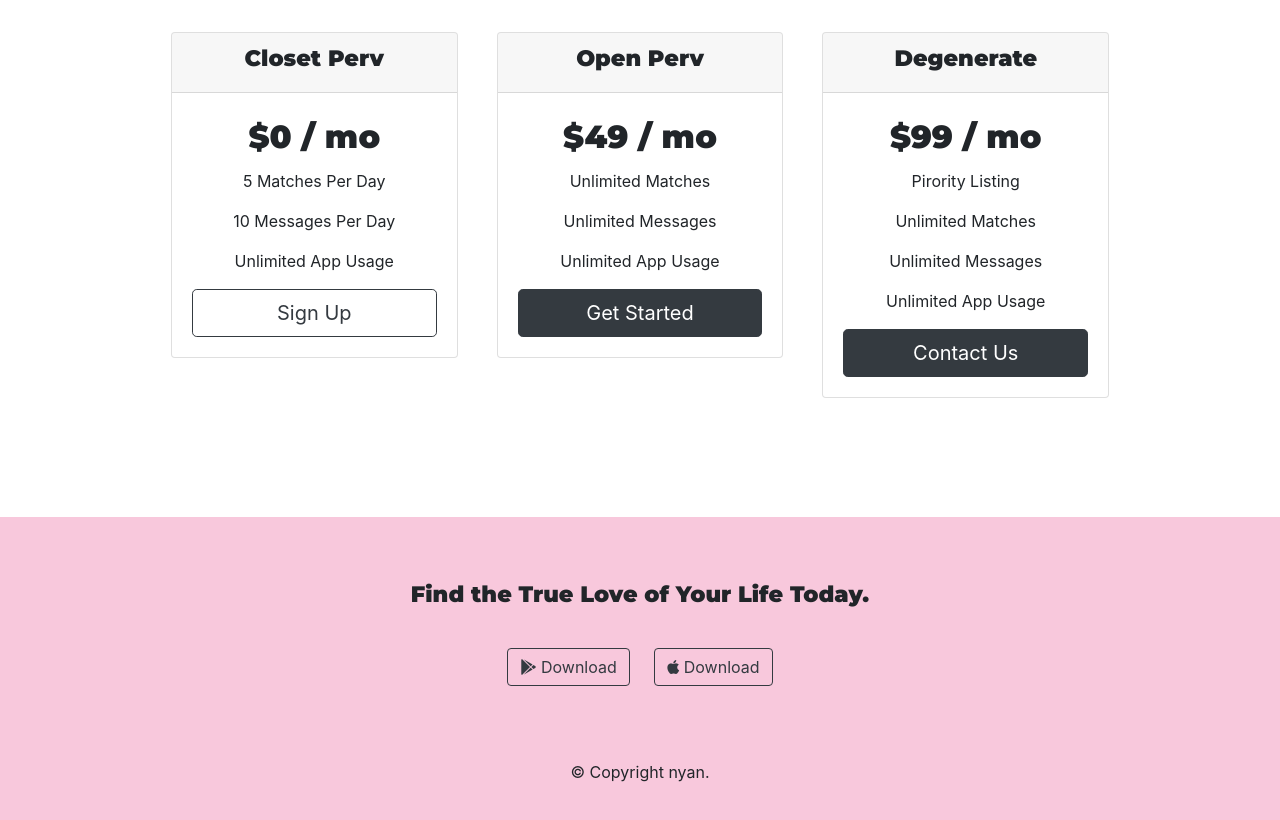
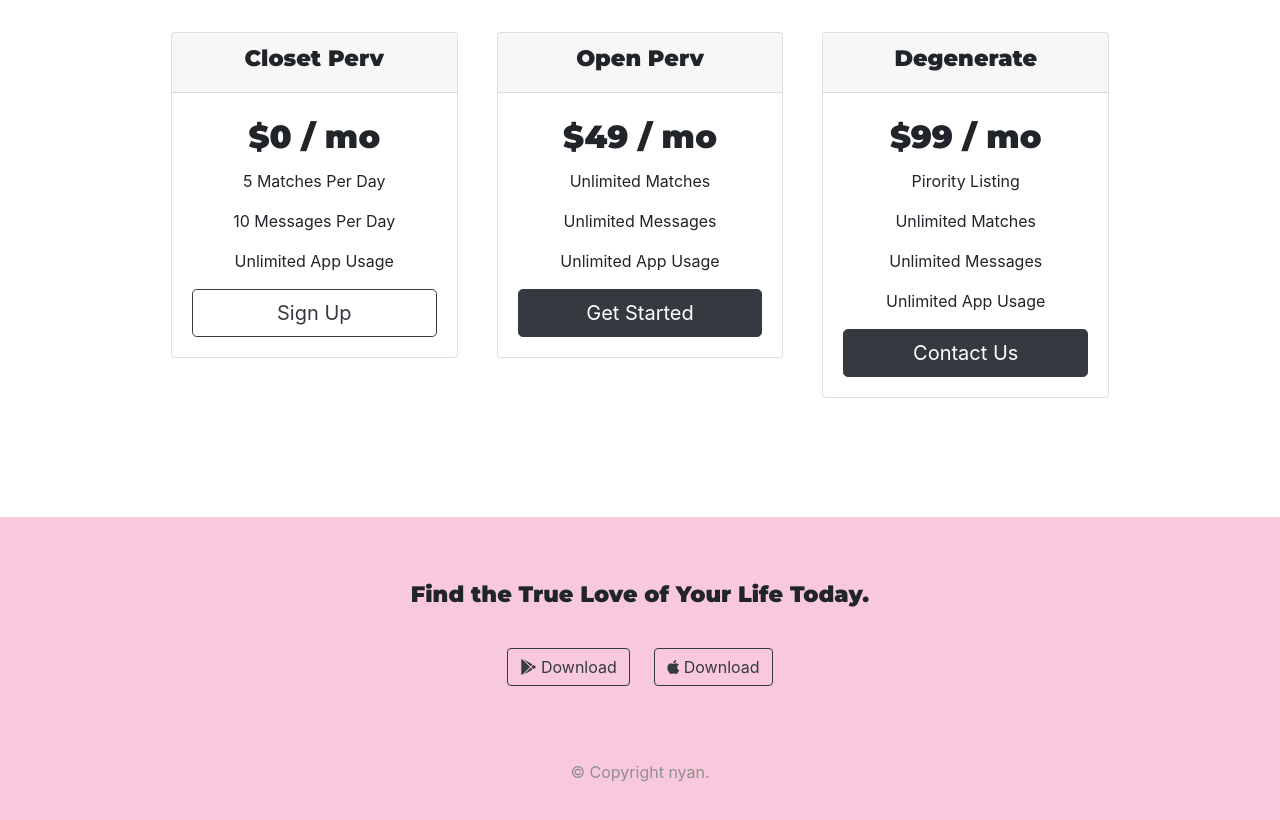
Before and after one commit to Cyrusroy001/nyan, a plain HTML site: page index.html in a window 1280 px wide. Shown: the part 1976-2796 px from the top of the page. Drawn offline with nearby package versions, Linux system fonts and the light colour scheme.

Commit message:
debugged some error

```diff
--- a/css/styles.css
+++ b/css/styles.css
@@ -178,7 +178,7 @@ h3 {
 
 .footer-text {
   margin: 0;
-  ccolor: #8f8f8f;
+  color: #8f8f8f;
 }
 
 .footer-buttons {
```
